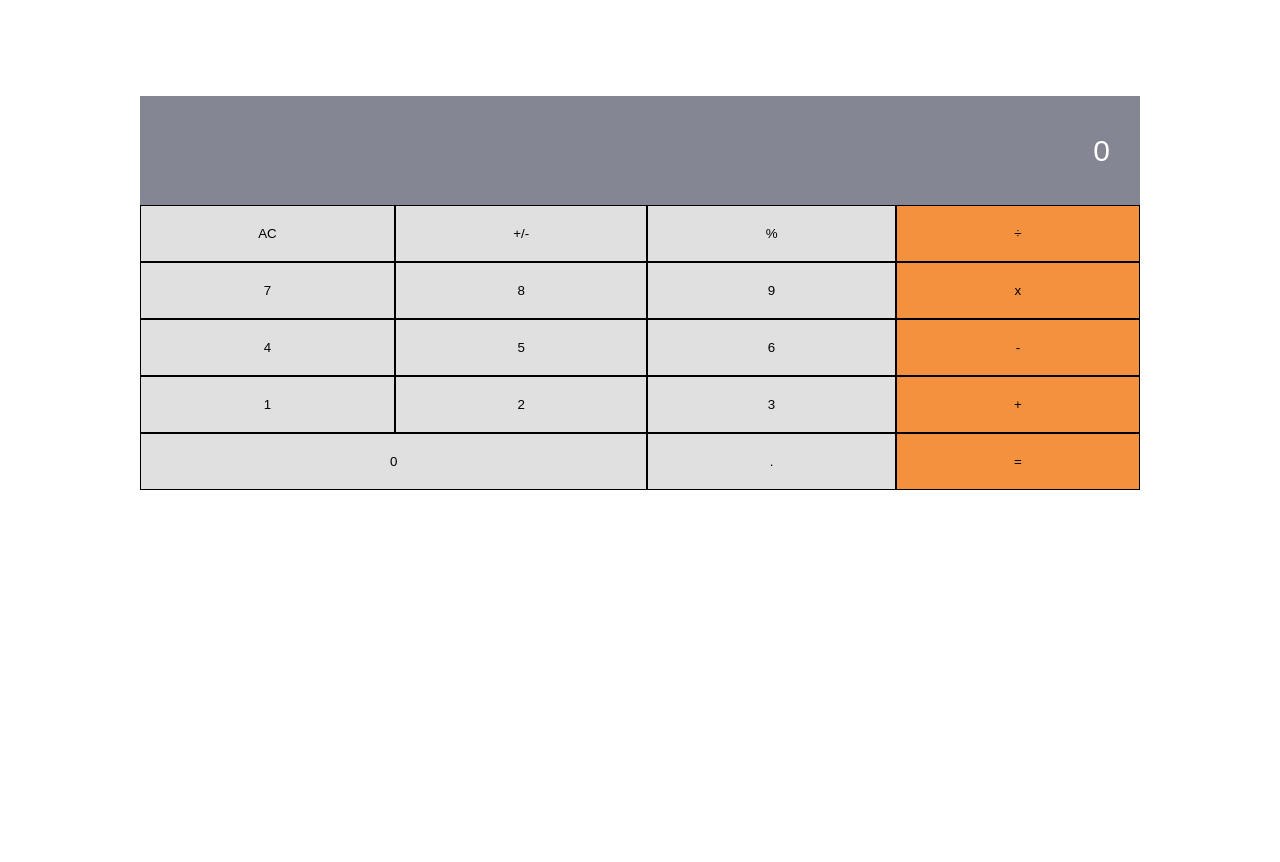
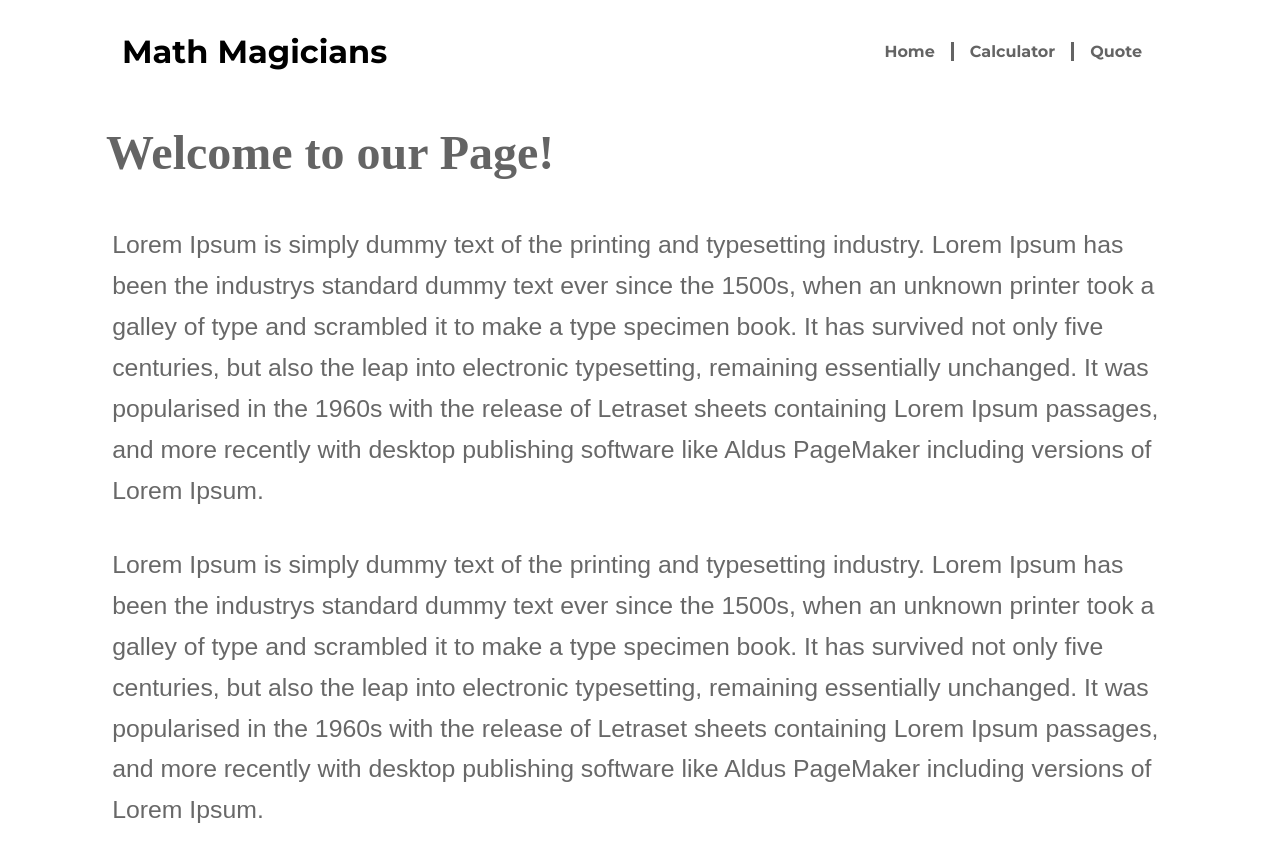
Before and after one commit to zainsadaqat/math-magician, a React (Create React App) app: page / in a window 1280 px wide. Shown: the top 862 px of the page. Before the commit the page ends 800 px from the top, so only its background shows below. Built offline with nearby package versions, Linux system fonts and the light colour scheme.

Commit message:
Add routes to App.js

```diff
--- a/src/App.js
+++ b/src/App.js
@@ -1,20 +1,31 @@
+import { BrowserRouter as Router, Switch, Route } from 'react-router-dom';
+
 import React from 'react';
+import './App.css';
 import Calculator from './components/Calculator';
-import './App.css';
+import Home from './components/Home';
+import Navbar from './components/Navbar';
+import Quote from './components/Quote';
 
-class App extends React.Component {
-  constructor(props) {
-    super(props);
-    this.state = {};
-  }
-
-  render() {
-    return (
-      <div className="App">
-        <Calculator />
-      </div>
-    );
-  }
-}
+const App = () => {
+  return (
+    <div className="App container">
+      <Router>
+        <Navbar />
+        <Switch>
+          <Route exact path="/calculator">
+            <Calculator />
+          </Route>
+          <Route exact path="/quote">
+            <Quote />
+          </Route>
+          <Route exact path="/">
+            <Home />
+          </Route>
+        </Switch>
+      </Router>
+    </div>
+  );
+};
 
 export default App;
```
